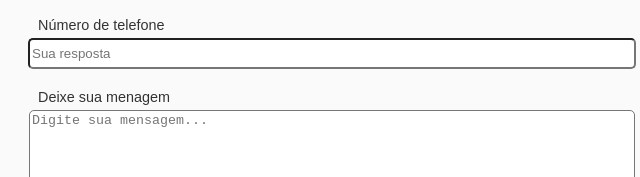
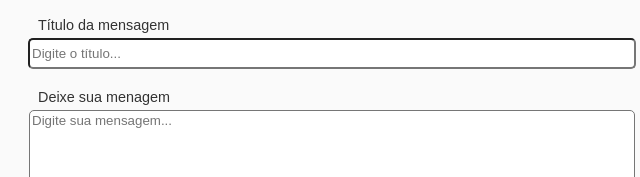
Before and after one commit to andyantunes/ProjetoIntegrador, a plain HTML site: page paginas/contato.html in a window 1280 px wide. Shown: the part 435-612 px from the top of the page, 335-975 px from the left. Drawn offline with Linux system fonts and the light colour scheme.

Commit message:
Alteração fonte da caixa de texto do formulário

```diff
--- a/css/estilo.css
+++ b/css/estilo.css
@@ -387,6 +387,7 @@ form textarea {
     width: 600px;
     height: 300px;
     border-radius: 5px;
+    font-family: Arial, sans-serif;
 }
 
 input[type=button] {
--- a/paginas/contato.html
+++ b/paginas/contato.html
@@ -36,8 +36,8 @@
                 <p>Endereço de e-mail</p>
                 <input type="email" maxlength="50" name="email" placeholder="Sua resposta" required />
 
-                <p>Número de telefone</p>
-                <input type="tel" maxlength="11" name="telefone" placeholder="Sua resposta" />
+                <p>Título da mensagem</p>
+                <input type="tel" maxlength="11" name="titulo" placeholder="Digite o título..." />
 
                 <p>Deixe sua menagem</p>
                 <textarea placeholder="Digite sua mensagem..." required></textarea>
```
